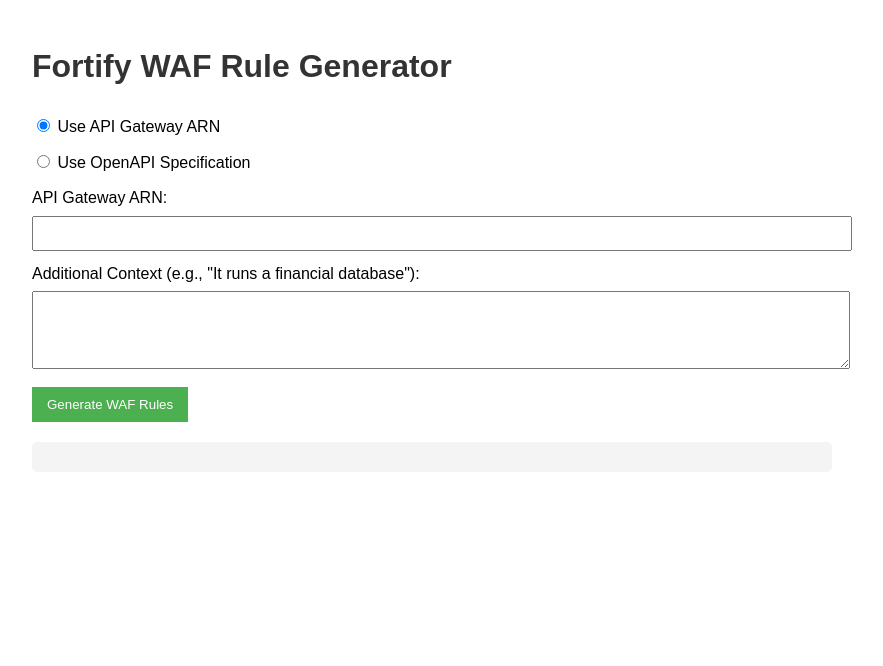
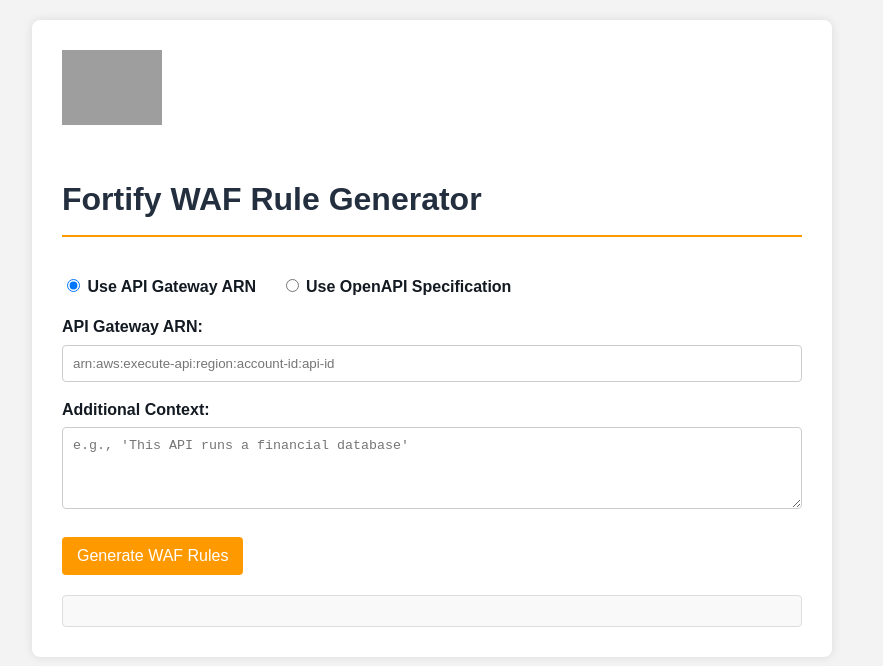
Before and after one commit to spark-design/Fortify, a plain HTML site: page static/index.html in a window 1280 px wide. Shown: the whole page, without its empty margins (208-1091 px from the left). Drawn offline with nearby package versions, Linux system fonts and the light colour scheme; grey boxes are pictures that could not be loaded.

Commit message:
nicer looking ui

```diff
--- a/static/index.html
+++ b/static/index.html
@@ -3,23 +3,94 @@
 <head>
     <meta charset="UTF-8">
     <meta name="viewport" content="width=device-width, initial-scale=1.0">
-    <title>Fortify WAF Rule Generator</title>
+    <title>Amazon Fortify WAF Rule Generator</title>
     <script src="https://cdn.jsdelivr.net/npm/axios/dist/axios.min.js"></script>
     <style>
-        body { font-family: Arial, sans-serif; line-height: 1.6; padding: 20px; max-width: 800px; margin: 0 auto; }
-        h1 { color: #333; }
-        form { margin-bottom: 20px; }
-        label { display: block; margin-top: 10px; }
-        input[type="text"], textarea { width: 100%; padding: 8px; margin-top: 5px; }
-        button { padding: 10px 15px; background-color: #4CAF50; color: white; border: none; cursor: pointer; margin-top: 10px; }
-        #result { background-color: #f4f4f4; padding: 15px; border-radius: 5px; white-space: pre-wrap; }
-        .hidden { display: none; }
+        :root {
+            --amazon-orange: #FF9900;
+            --amazon-dark: #131A22;
+            --amazon-blue: #232F3E;
+        }
+        body {
+            font-family: Arial, sans-serif;
+            line-height: 1.6;
+            padding: 20px;
+            max-width: 800px;
+            margin: 0 auto;
+            background-color: #f3f3f3;
+            color: var(--amazon-dark);
+        }
+        .container {
+            background-color: white;
+            padding: 30px;
+            border-radius: 8px;
+            box-shadow: 0 0 10px rgba(0,0,0,0.1);
+        }
+        h1 {
+            color: var(--amazon-blue);
+            border-bottom: 2px solid var(--amazon-orange);
+            padding-bottom: 10px;
+        }
+        form {
+            margin-bottom: 20px;
+        }
+        label {
+            display: block;
+            margin-top: 15px;
+            font-weight: bold;
+        }
+        input[type="text"], textarea {
+            width: 100%;
+            padding: 10px;
+            margin-top: 5px;
+            border: 1px solid #ccc;
+            border-radius: 4px;
+            box-sizing: border-box;
+        }
+        button {
+            padding: 10px 15px;
+            background-color: var(--amazon-orange);
+            color: white;
+            border: none;
+            border-radius: 4px;
+            cursor: pointer;
+            margin-top: 20px;
+            font-size: 16px;
+            transition: background-color 0.3s;
+        }
+        button:hover {
+            background-color: #e88a00;
+        }
+        #result {
+            background-color: #f9f9f9;
+            padding: 15px;
+            border-radius: 4px;
+            border: 1px solid #ddd;
+            white-space: pre-wrap;
+            margin-top: 20px;
+        }
+        .hidden {
+            display: none;
+        }
+        .radio-group {
+            margin-bottom: 15px;
+        }
+        .radio-group label {
+            display: inline-block;
+            margin-right: 20px;
+        }
+        .amazon-logo {
+            width: 100px;
+            margin-bottom: 20px;
+        }
     </style>
 </head>
 <body>
+    <div class="container">
+        <img src="https://upload.wikimedia.org/wikipedia/commons/a/a9/Amazon_logo.svg" alt="Amazon Logo" class="amazon-logo">
         <h1>Fortify WAF Rule Generator</h1>
         <form id="apiForm">
-        <div>
+            <div class="radio-group">
                 <label>
                     <input type="radio" name="inputType" value="arn" checked> Use API Gateway ARN
                 </label>
@@ -30,20 +101,21 @@
 
             <div id="arnInput">
                 <label for="apiArn">API Gateway ARN:</label>
-            <input type="text" id="apiArn" name="apiArn">
+                <input type="text" id="apiArn" name="apiArn" placeholder="arn:aws:execute-api:region:account-id:api-id">
             </div>
 
             <div id="openApiInput" class="hidden">
                 <label for="openApiSpec">OpenAPI Specification:</label>
-            <textarea id="openApiSpec" name="openApiSpec" rows="10"></textarea>
+                <textarea id="openApiSpec" name="openApiSpec" rows="10" placeholder="Paste your OpenAPI specification here"></textarea>
             </div>
 
-        <label for="apiContext">Additional Context (e.g., "It runs a financial database"):</label>
-        <textarea id="apiContext" name="apiContext" rows="4"></textarea>
+            <label for="apiContext">Additional Context:</label>
+            <textarea id="apiContext" name="apiContext" rows="4" placeholder="e.g., 'This API runs a financial database'"></textarea>
 
             <button type="submit">Generate WAF Rules</button>
         </form>
         <div id="result"></div>
+    </div>
 
     <script>
         const arnInput = document.getElementById('arnInput');
@@ -67,7 +139,7 @@
             e.preventDefault();
             const inputType = document.querySelector('input[name="inputType"]:checked').value;
             const apiContext = document.getElementById('apiContext').value;
-            let payload;
+            let payload = { input_type: inputType, context: apiContext };
 
             if (inputType === 'arn') {
                 const apiArn = document.getElementById('apiArn').value;
@@ -75,17 +147,18 @@
                     resultDiv.innerHTML = 'Error: API Gateway ARN is required when using ARN input type.';
                     return;
                 }
-                payload = { input_type: 'arn', api_arn: apiArn, context: apiContext };
+                payload.api_arn = apiArn;
             } else {
                 const openApiSpec = document.getElementById('openApiSpec').value;
                 if (!openApiSpec) {
                     resultDiv.innerHTML = 'Error: OpenAPI Specification is required when using OpenAPI input type.';
                     return;
                 }
-                payload = { input_type: 'openapi', open_api_spec: openApiSpec, context: apiContext };
+                payload.open_api_spec = openApiSpec;
             }
 
             try {
+                resultDiv.innerHTML = 'Generating rules...';
                 const response = await axios.post('/api/generate-rules', payload);
                 resultDiv.innerHTML = '<pre>' + JSON.stringify(response.data, null, 2) + '</pre>';
             } catch (error) {
```
Lines whose indentation alone changed are shown as unchanged.
